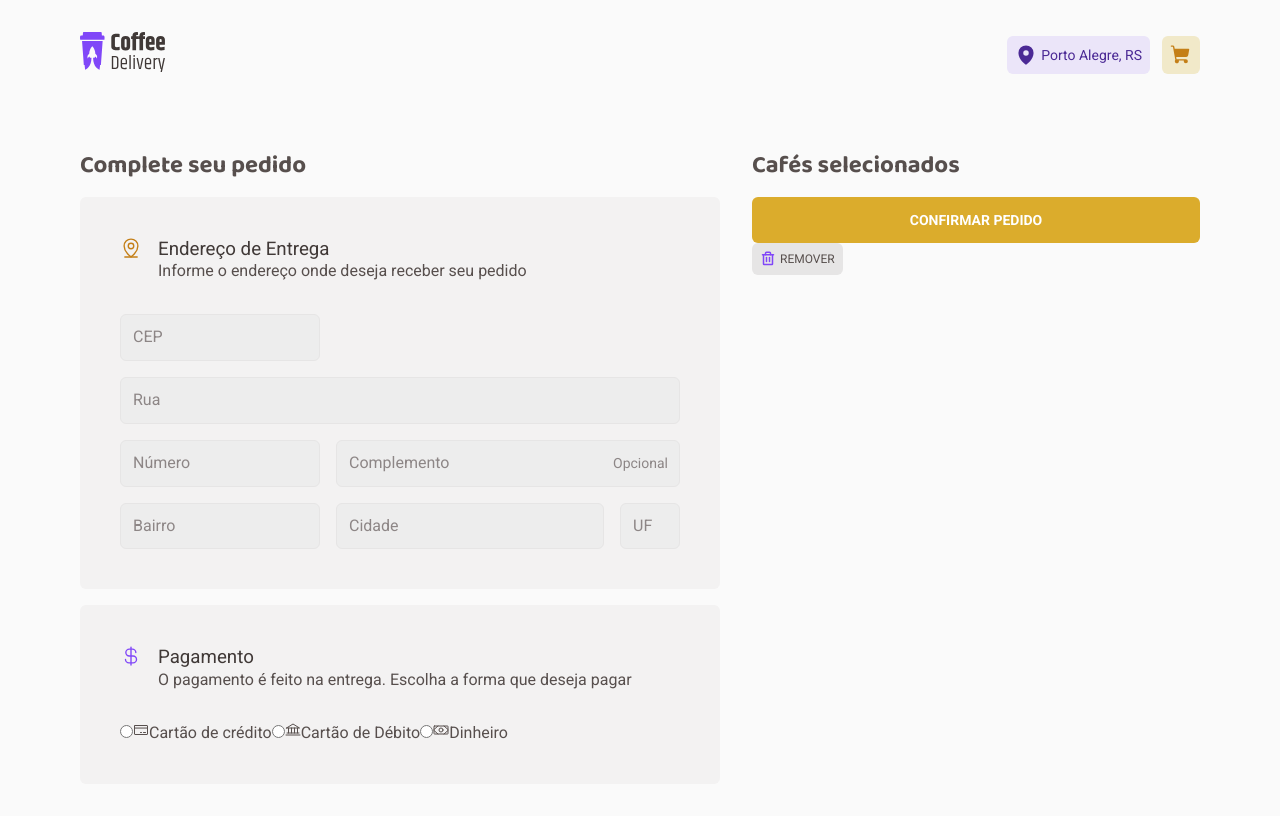
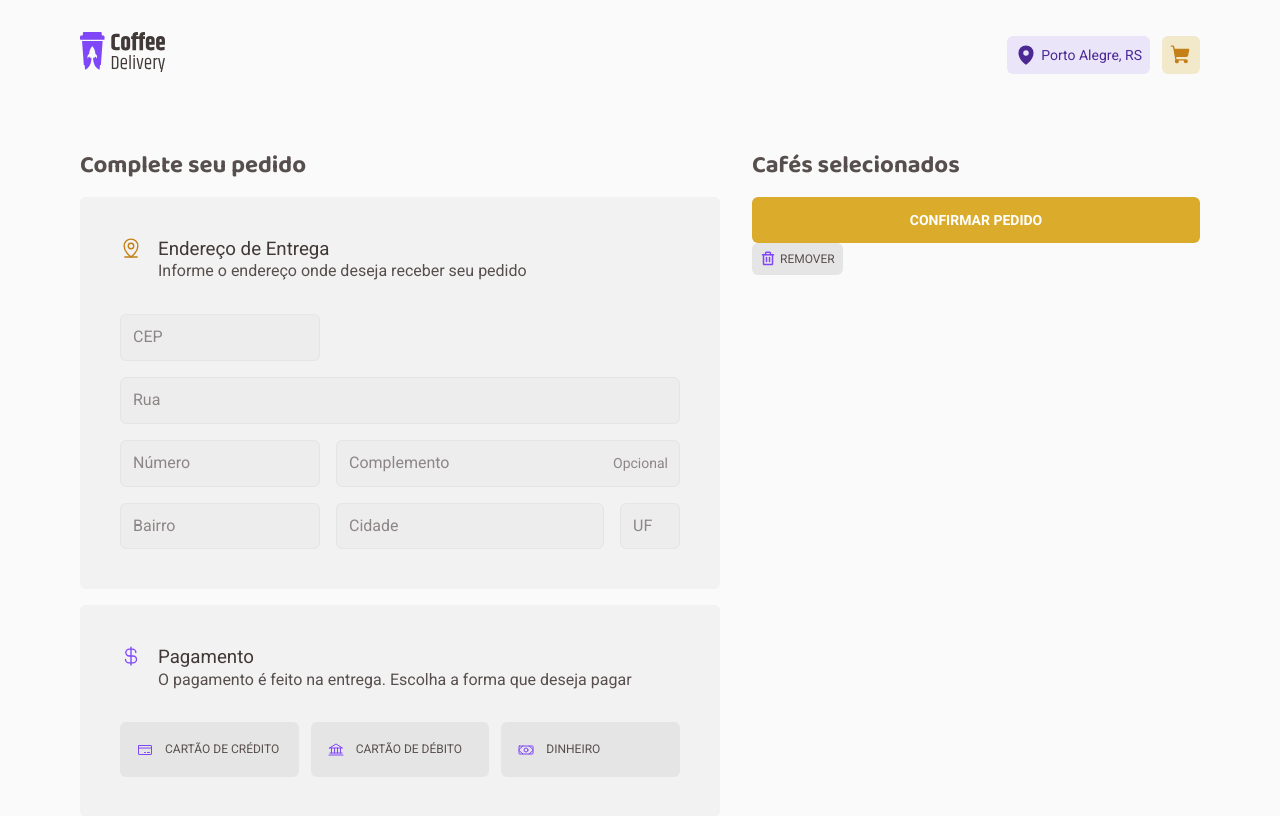
Before and after one commit to GabrielRochaFC/rocketseat-curso-react-desafio-02, a React (Vite) app: page /checkout in a window 1280 px wide. Shown: the top 816 px of the page. Built offline with nearby package versions, Linux system fonts and the light colour scheme.

Commit message:
feat(Checkout): add Select component for payment method selection

```diff
--- /dev/null
+++ b/src/components/Select/index.tsx
@@ -0,0 +1,20 @@
+import { ReactNode } from "react";
+import { SelectContainer } from "./styles";
+
+interface SelectProps {
+  children: ReactNode;
+  selected?: boolean;
+  onClick: () => void;
+}
+
+export function Select({ children, selected = false, onClick }: SelectProps) {
+  function handleClick() {
+    onClick();
+  }
+
+  return (
+    <SelectContainer $selected={selected} onClick={handleClick}>
+      {children}
+    </SelectContainer>
+  );
+}
--- /dev/null
+++ b/src/components/Select/styles.ts
@@ -0,0 +1,35 @@
+import styled from "styled-components";
+
+interface SelectProps {
+  $selected: boolean;
+}
+
+export const SelectContainer = styled.div<SelectProps>`
+  display: flex;
+  align-items: center;
+  gap: 0.75rem;
+  padding: 1rem;
+  background-color: ${(props) => props.theme["base-button"]};
+  color: ${(props) => props.theme["base-text"]};
+  text-transform: uppercase;
+  width: 100%;
+  font-size: 0.75rem;
+  border-radius: 6px;
+  transition: background-color 0.2s;
+  cursor: pointer;
+  border: 1px solid transparent;
+  svg {
+    color: ${(props) => props.theme["purple"]};
+  }
+
+  &:hover {
+    background-color: ${(props) => props.theme["base-hover"]};
+  }
+
+  ${(props) =>
+    props.$selected &&
+    `
+    background-color: ${props.theme["purple-light"]};
+    border: 1px solid ${props.theme["purple"]};
+  `}
+`;
--- a/src/pages/Checkout/index.tsx
+++ b/src/pages/Checkout/index.tsx
@@ -12,10 +12,21 @@ import {
   CheckoutContainer,
   CheckoutSection,
   InputsContainer,
+  PaymentMethods,
 } from "./styles";
 import { Input } from "../../components/Input";
+import { Select } from "../../components/Select";
+import { useState } from "react";
 
 export function Checkout() {
+  const [selectedPaymentMethod, setSelectedPaymentMethod] = useState<
+    string | null
+  >(null);
+
+  const handleSelectPaymentMethod = (method: string) => {
+    setSelectedPaymentMethod(method);
+  };
+
   return (
     <CheckoutContainer>
       <div>
@@ -55,23 +66,29 @@ export function Checkout() {
               </p>
             </div>
           </ChechoutHeader>
-          <div>
-            <label>
-              <input type="radio" name="payment" value="credit" />
+          <PaymentMethods>
+            <Select
+              onClick={() => handleSelectPaymentMethod("credit-card")}
+              selected={selectedPaymentMethod === "credit-card"}
+            >
               <CreditCard size={16} />
               Cartão de crédito
-            </label>
-            <label>
-              <input type="radio" name="payment" value="debit" />
+            </Select>
+            <Select
+              onClick={() => handleSelectPaymentMethod("debit-card")}
+              selected={selectedPaymentMethod === "debit-card"}
+            >
               <Bank size={16} />
               Cartão de Débito
-            </label>
-            <label>
-              <input type="radio" name="payment" value="cash" />
+            </Select>
+            <Select
+              onClick={() => handleSelectPaymentMethod("money")}
+              selected={selectedPaymentMethod === "money"}
+            >
               <Money size={16} />
               Dinheiro
-            </label>
-          </div>
+            </Select>
+          </PaymentMethods>
         </CheckoutSection>
       </div>
       <div>
--- a/src/pages/Checkout/styles.ts
+++ b/src/pages/Checkout/styles.ts
@@ -87,3 +87,10 @@ export const InputsContainer = styled.div`
     grid-column: 3/4;
   }
 `;
+
+export const PaymentMethods = styled.div`
+  width: 100%;
+  display: grid;
+  gap: 0.75rem;
+  grid-template-columns: 1fr 1fr 1fr;
+`;
```
